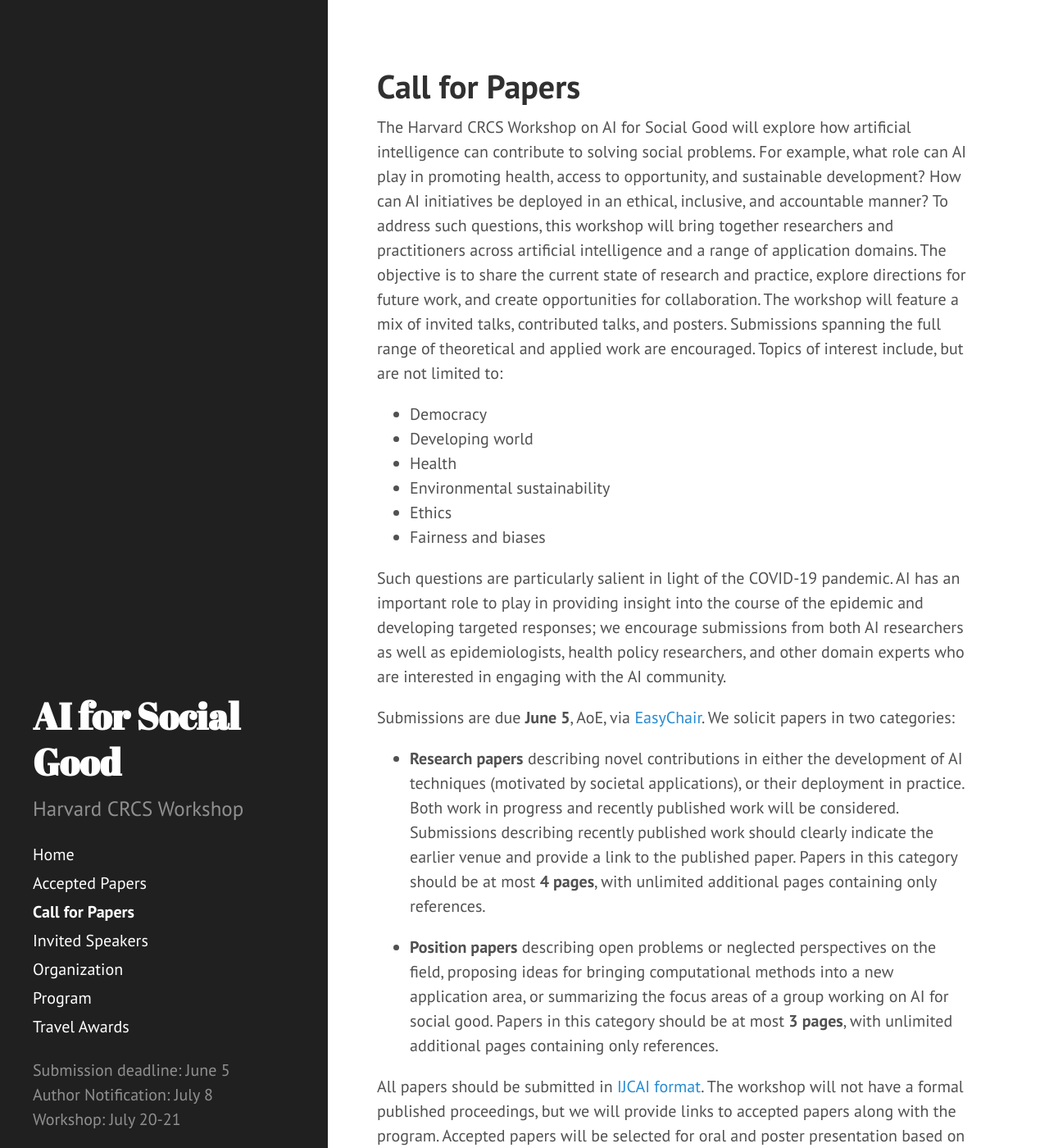
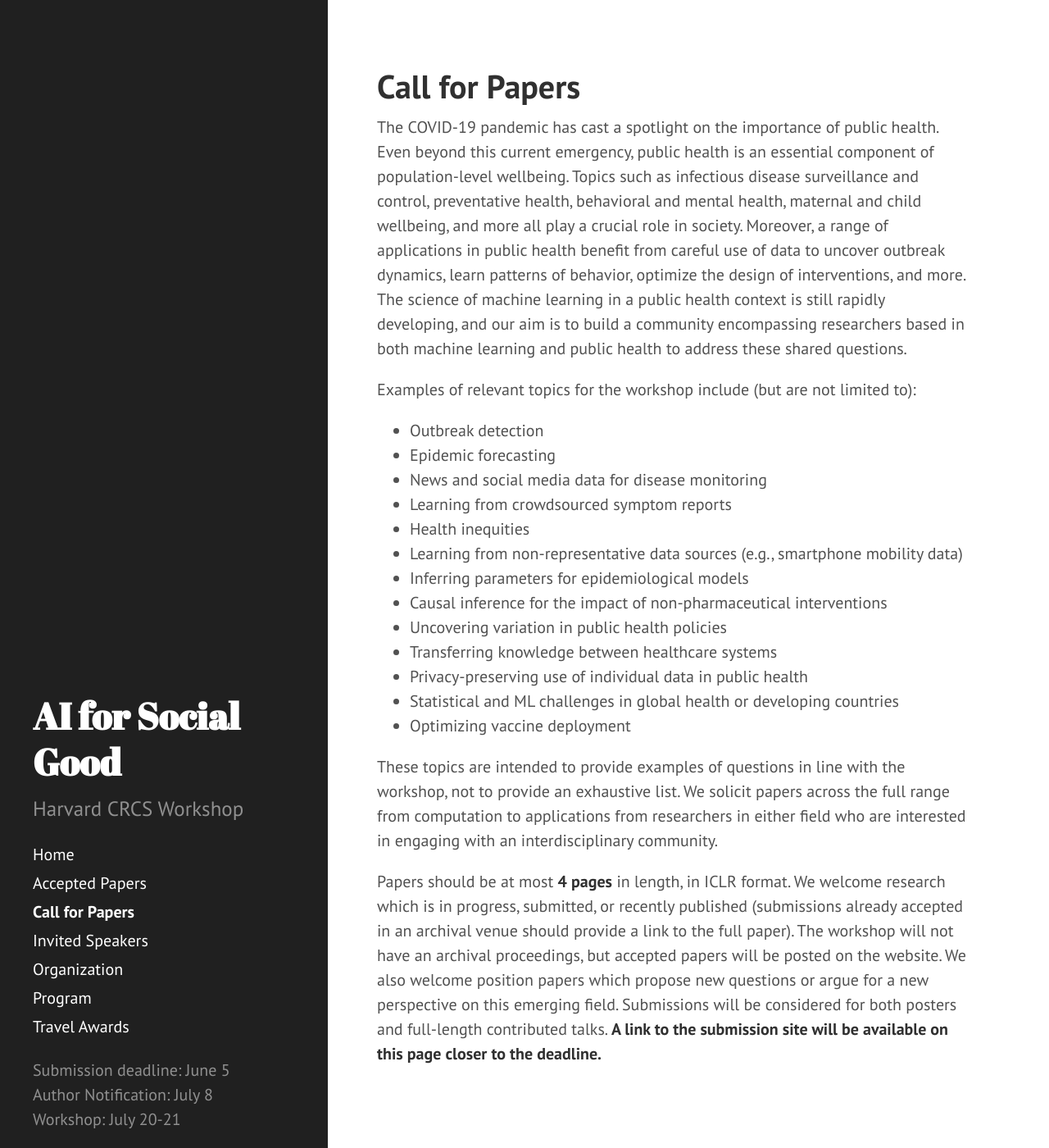
Before and after one commit to slremy/aiforpublichealth.github.io, a Jekyll site: the page built from cfp.md, in a window 1280 px wide and 1400 px high. Shown: the whole window at 82% size. Built offline with Jekyll 4.4.1, drawn with Linux system fonts in a browser that asks for light colours; some of the changed text lies outside the part shown.

Commit message:
Update cfp.md

```diff
--- a/cfp.md
+++ b/cfp.md
@@ -3,21 +3,24 @@ layout: page
 title: Call for Papers
 ---
 
-The Harvard CRCS Workshop on AI for Social Good will explore how artificial intelligence can contribute to solving social problems. For example, what role can AI play in promoting health, access to opportunity, and sustainable development? How can AI initiatives be deployed in an ethical, inclusive, and accountable manner? To address such questions, this workshop will bring together researchers and practitioners across artificial intelligence and a range of application domains. The objective is to share the current state of research and practice, explore directions for future work, and create opportunities for collaboration. The workshop will feature a mix of invited talks, contributed talks, and posters. Submissions spanning the full range of theoretical and applied work are encouraged. Topics of interest include, but are not limited to:
+The COVID-19 pandemic has cast a spotlight on the importance of public health. Even beyond this current emergency, public health is an essential component of population-level wellbeing. Topics such as infectious disease surveillance and control, preventative health, behavioral and mental health, maternal and child wellbeing, and more all play a crucial role in society. Moreover, a range of applications in public health benefit from careful use of data to uncover outbreak dynamics, learn patterns of behavior, optimize the design of interventions, and more. The science of machine learning in a public health context is still rapidly developing, and our aim is to build a community encompassing researchers based in both machine learning and public health to address these shared questions.
 
-* Democracy
-* Developing world
-* Health
-* Environmental sustainability
-* Ethics
-* Fairness and biases
+Examples of relevant topics for the workshop include (but are not limited to):
 
-Such questions are particularly salient in light of the COVID-19 pandemic. AI has an important role to play in providing insight into the course of the epidemic and developing targeted responses; we encourage submissions from both AI researchers as well as epidemiologists, health policy researchers, and other domain experts who are interested in engaging with the AI community.
+* Outbreak detection
+* Epidemic forecasting
+* News and social media data for disease monitoring
+* Learning from crowdsourced symptom reports
+* Health inequities
+* Learning from non-representative data sources (e.g., smartphone mobility data)
+* Inferring parameters for epidemiological models
+* Causal inference for the impact of non-pharmaceutical interventions
+* Uncovering variation in public health policies
+* Transferring knowledge between healthcare systems
+* Privacy-preserving use of individual data in public health
+* Statistical and ML challenges in global health or developing countries
+* Optimizing vaccine deployment
 
-Submissions are due <b> June 5</b>, AoE, via [EasyChair](https://easychair.org/my/conference?conf=ai4sg1#). We solicit papers in two categories:
+These topics are intended to provide examples of questions in line with the workshop, not to provide an exhaustive list. We solicit papers across the full range from computation to applications from researchers in either field who are interested in engaging with an interdisciplinary community.
 
-* <b>Research papers</b> describing novel contributions in either the development of AI techniques (motivated by societal applications), or their deployment in practice. Both work in progress and recently published work will be considered. Submissions describing recently published work should clearly indicate the earlier venue and provide a link to the published paper. Papers in this category should be at most <b>4 pages</b>, with unlimited additional pages containing only references.
-
-* <b>Position papers</b> describing open problems or neglected perspectives on the field, proposing ideas for bringing computational methods into a new application area, or summarizing the focus areas of a group working on AI for social good. Papers in this category should be at most <b>3 pages</b>, with unlimited additional pages containing only references.
-
-All papers should be submitted in [IJCAI format](https://www.ijcai.org/authors_kit). The workshop will not have a formal published proceedings, but we will provide links to accepted papers along with the program. Accepted papers will be selected for oral and poster presentation based on peer review. Submissions are not double-blind; the submitted paper should include author names and affiliations.
+Papers should be at most **4 pages** in length, in ICLR format. We welcome research which is in progress, submitted, or recently published (submissions already accepted in an archival venue should provide a link to the full paper). The workshop will not have an archival proceedings, but accepted papers will be posted on the website. We also welcome position papers which propose new questions or argue for a new perspective on this emerging field. Submissions will be considered for both posters and full-length contributed talks. **A link to the submission site will be available on this page closer to the deadline.**
```
